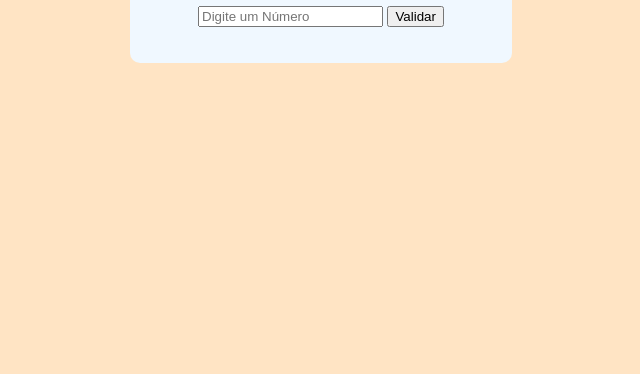
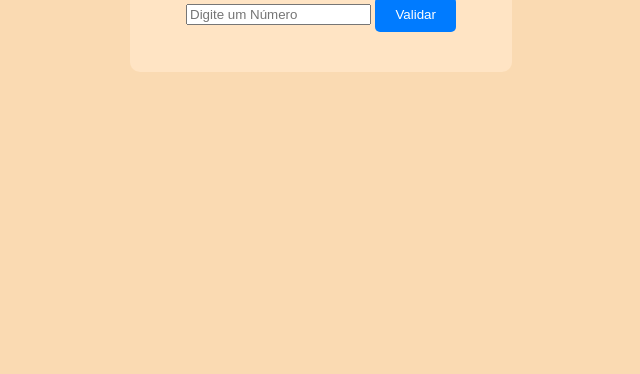
Before and after one commit to Rael6978/Claudete, a plain HTML site: page index.html in a window 1280 px wide. Shown: the part 442-816 px from the top of the page, without its empty margins (319-959 px from the left). Drawn offline with Linux system fonts and the light colour scheme.

Commit message:
Update styles.css

```diff
--- a/styles.css
+++ b/styles.css
@@ -4,13 +4,13 @@ body {
     justify-content: center;
     align-items: center;
     height: 100vh;
-    background-color: bisque;
+    background-color: rgb(250, 218, 178)
 }
 
 .container {
     text-align: center;
     padding: 20px;
-    background-color: aliceblue;
+    background-color: bisque;
     border-radius: 10px;
     box-shadow: 0, 0, 10px, rgba(0, 0, 0, 0.1);
 }
@@ -21,3 +21,21 @@ body {
     border: 1px, solid, #fff;
     border-radius: 5px;
 }
+
+button {
+    padding: 10px 20px;
+    background-color: #007BFF;
+    color: white;
+    border: none;
+    border-radius: 5px;
+    cursor: pointer;
+}
+
+button:hover {
+    background-color: #b30000;
+}
+
+p {
+    margin-top: 20px;
+    font-size: 18px;
+}
```
